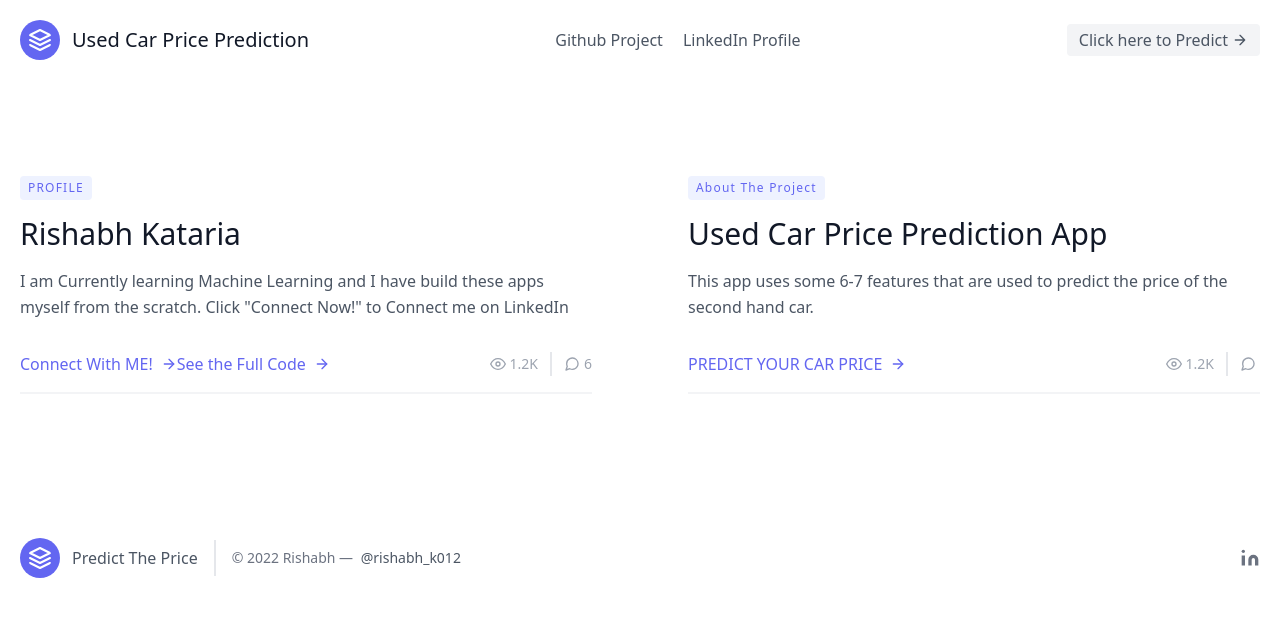
After one commit to Rishabh0129/CarPricePred, a Flask app: template templates/home.html in a window 1280 px wide. The commit adds this page. Shown: the top 617 px of the page. Run offline with Flask 2, Linux system fonts and the light colour scheme; the template is opened without the code that fills it, so the values that code supplies are empty; parts of the project's set-up code (start-up, migrations or seed data) failed here and were passed over; some libraries are stand-ins or nearby versions.

Commit message:
Add files via upload

```diff
--- /dev/null
+++ b/templates/home.html
@@ -0,0 +1,110 @@
+<!DOCTYPE html>
+<html lang="en" xmlns="http://www.w3.org/1999/html">
+<head>
+    <meta charset="UTF-8">
+     <script src="https://cdn.tailwindcss.com"></script>
+    <title>Title</title>
+</head>
+<body>
+<header class="text-gray-600 body-font">
+  <div class="container mx-auto flex flex-wrap p-5 flex-col md:flex-row items-center">
+    <a class="flex title-font font-medium items-center text-gray-900 mb-4 md:mb-0">
+      <svg xmlns="http://www.w3.org/2000/svg" fill="none" stroke="currentColor" stroke-linecap="round" stroke-linejoin="round" stroke-width="2" class="w-10 h-10 text-white p-2 bg-indigo-500 rounded-full" viewBox="0 0 24 24">
+        <path d="M12 2L2 7l10 5 10-5-10-5zM2 17l10 5 10-5M2 12l10 5 10-5"></path>
+      </svg>
+      <span class="ml-3 text-xl">Used Car Price Prediction</span>
+    </a>
+    <nav class="md:ml-auto md:mr-auto flex flex-wrap items-center text-base justify-center">
+      <a class="mr-5 hover:text-gray-900" href="https://github.com/Rishabh0129/CarPricePred">Github Project</a>
+      <a class="mr-5 hover:text-gray-900" href="https://www.linkedin.com/in/rishabh-kataria/">LinkedIn Profile</a>
+    </nav>
+    <button class="inline-flex items-center bg-gray-100 border-0 py-1 px-3 focus:outline-none hover:bg-gray-200 rounded text-base mt-4 md:mt-0"><a href="/predict">Click here to Predict</a>
+      <svg fill="none" stroke="currentColor" stroke-linecap="round" stroke-linejoin="round" stroke-width="2" class="w-4 h-4 ml-1" viewBox="0 0 24 24">
+        <path d="M5 12h14M12 5l7 7-7 7"></path>
+      </svg>
+    </button>
+  </div>
+</header>
+<section class="text-gray-600 body-font overflow-hidden">
+  <div class="container px-5 py-24 mx-auto">
+    <div class="flex flex-wrap -m-12">
+      <div class="p-12 md:w-1/2 flex flex-col items-start">
+        <span class="inline-block py-1 px-2 rounded bg-indigo-50 text-indigo-500 text-xs font-medium tracking-widest">PROFILE</span>
+        <h2 class="sm:text-3xl text-2xl title-font font-medium text-gray-900 mt-4 mb-4">Rishabh Kataria</h2>
+        <p class="leading-relaxed mb-8">I am Currently learning Machine Learning and I have build these apps myself from the scratch. Click "Connect Now!" to Connect me on LinkedIn</p>
+        <div class="flex items-center flex-wrap pb-4 mb-4 border-b-2 border-gray-100 mt-auto w-full">
+          <a  href="https://www.linkedin.com/in/rishabh-kataria/" class="text-indigo-500 inline-flex items-center">Connect With ME!
+            <svg class="w-4 h-4 ml-2" viewBox="0 0 24 24" stroke="currentColor" stroke-width="2" fill="none" stroke-linecap="round" stroke-linejoin="round">
+              <path d="M5 12h14"></path>
+              <path d="M12 5l7 7-7 7"></path>
+            </svg>
+          </a>
+          <a  href="https://github.com/Rishabh0129/CarPricePred" class="text-indigo-500 inline-flex items-center">See the Full Code
+            <svg class="w-4 h-4 ml-2" viewBox="0 0 24 24" stroke="currentColor" stroke-width="2" fill="none" stroke-linecap="round" stroke-linejoin="round">
+              <path d="M5 12h14"></path>
+              <path d="M12 5l7 7-7 7"></path>
+            </svg>
+          </a>
+          <span class="text-gray-400 mr-3 inline-flex items-center ml-auto leading-none text-sm pr-3 py-1 border-r-2 border-gray-200">
+            <svg class="w-4 h-4 mr-1" stroke="currentColor" stroke-width="2" fill="none" stroke-linecap="round" stroke-linejoin="round" viewBox="0 0 24 24">
+              <path d="M1 12s4-8 11-8 11 8 11 8-4 8-11 8-11-8-11-8z"></path>
+              <circle cx="12" cy="12" r="3"></circle>
+            </svg>1.2K
+          </span>
+          <span class="text-gray-400 inline-flex items-center leading-none text-sm">
+            <svg class="w-4 h-4 mr-1" stroke="currentColor" stroke-width="2" fill="none" stroke-linecap="round" stroke-linejoin="round" viewBox="0 0 24 24">
+              <path d="M21 11.5a8.38 8.38 0 01-.9 3.8 8.5 8.5 0 01-7.6 4.7 8.38 8.38 0 01-3.8-.9L3 21l1.9-5.7a8.38 8.38 0 01-.9-3.8 8.5 8.5 0 014.7-7.6 8.38 8.38 0 013.8-.9h.5a8.48 8.48 0 018 8v.5z"></path>
+            </svg>6
+          </span>
+        </div>
+      </div>
+      <div class="p-12 md:w-1/2 flex flex-col items-start">
+        <span class="inline-block py-1 px-2 rounded bg-indigo-50 text-indigo-500 text-xs font-medium tracking-widest">About The Project</span>
+        <h2 class="sm:text-3xl text-2xl title-font font-medium text-gray-900 mt-4 mb-4">Used Car Price Prediction App</h2>
+        <p class="leading-relaxed mb-8">This app uses some 6-7 features that are used to predict the price of the second hand car.</p>
+        <div class="flex items-center flex-wrap pb-4 mb-4 border-b-2 border-gray-100 mt-auto w-full">
+          <a href="/predict" class="text-indigo-500 inline-flex items-center">PREDICT YOUR CAR PRICE
+            <svg class="w-4 h-4 ml-2" viewBox="0 0 24 24" stroke="currentColor" stroke-width="2" fill="none" stroke-linecap="round" stroke-linejoin="round">
+              <path d="M5 12h14"></path>
+              <path d="M12 5l7 7-7 7"></path>
+            </svg>
+          </a>
+          <span class="text-gray-400 mr-3 inline-flex items-center ml-auto leading-none text-sm pr-3 py-1 border-r-2 border-gray-200">
+            <svg class="w-4 h-4 mr-1" stroke="currentColor" stroke-width="2" fill="none" stroke-linecap="round" stroke-linejoin="round" viewBox="0 0 24 24">
+              <path d="M1 12s4-8 11-8 11 8 11 8-4 8-11 8-11-8-11-8z"></path>
+              <circle cx="12" cy="12" r="3"></circle>
+            </svg>1.2K
+          </span>
+          <span class="text-gray-400 inline-flex items-center leading-none text-sm">
+            <svg class="w-4 h-4 mr-1" stroke="currentColor" stroke-width="2" fill="none" stroke-linecap="round" stroke-linejoin="round" viewBox="0 0 24 24">
+              <path d="M21 11.5a8.38 8.38 0 01-.9 3.8 8.5 8.5 0 01-7.6 4.7 8.38 8.38 0 01-3.8-.9L3 21l1.9-5.7a8.38 8.38 0 01-.9-3.8 8.5 8.5 0 014.7-7.6 8.38 8.38 0 013.8-.9h.5a8.48 8.48 0 018 8v.5z"></path>
+            </svg>
+          </span>
+        </div>
+      </div>
+    </div>
+  </div>
+</section>
+<footer class="text-gray-600 body-font">
+  <div class="container px-5 py-8 mx-auto flex items-center sm:flex-row flex-col">
+    <a class="flex title-font font-medium items-center md:justify-start justify-center text-gray-900">
+      <svg xmlns="http://www.w3.org/2000/svg" fill="none" stroke="currentColor" stroke-linecap="round" stroke-linejoin="round" stroke-width="2" class="w-10 h-10 text-white p-2 bg-indigo-500 rounded-full" viewBox="0 0 24 24">
+        <path d="M12 2L2 7l10 5 10-5-10-5zM2 17l10 5 10-5M2 12l10 5 10-5"></path>
+      </svg>
+      <span class="ml-3 text-xl"><a href="/predict"> Predict The Price</a></span>
+    </a>
+    <p class="text-sm text-gray-500 sm:ml-4 sm:pl-4 sm:border-l-2 sm:border-gray-200 sm:py-2 sm:mt-0 mt-4">© 2022 Rishabh —
+      <a href="https://twitter.com/knyttneve" class="text-gray-600 ml-1" rel="noopener noreferrer" target="_blank">@rishabh_k012</a>
+    </p>
+    <span class="inline-flex sm:ml-auto sm:mt-0 mt-4 justify-center sm:justify-start">
+      <a href="https://www.linkedin.com/in/rishabh-kataria/" class="ml-3 text-gray-500">
+        <svg fill="currentColor" stroke="currentColor" stroke-linecap="round" stroke-linejoin="round" stroke-width="0" class="w-5 h-5" viewBox="0 0 24 24">
+          <path stroke="none" d="M16 8a6 6 0 016 6v7h-4v-7a2 2 0 00-2-2 2 2 0 00-2 2v7h-4v-7a6 6 0 016-6zM2 9h4v12H2z"></path>
+          <circle cx="4" cy="4" r="2" stroke="none"></circle>
+        </svg>
+      </a>
+    </span>
+  </div>
+</footer>
+</body>
+</html>
--- a/templates/index.html
+++ b/templates/index.html
@@ -13,7 +13,7 @@
         <form action="{{ url_for('predict')}}" method="post">
             <h2>Predictive analysis</h2>
             <h3>Year</h3>
-            <input id="first" name="Year" type="number ">
+            <input id="first" name="Year" type="number">
             <h3>What is the Showroom Price?(In lakhs)</h3><br><input id="second" name="Present_Price" required="required">
             <h3>How Many Kilometers Drived?</h3><input id="third" name="Kms_Driven" required="required">
             <h3>How much owners previously had the car(0 or 1 or 3) ?</h3><br><input id="fourth" name="Owner" required="required">
```
